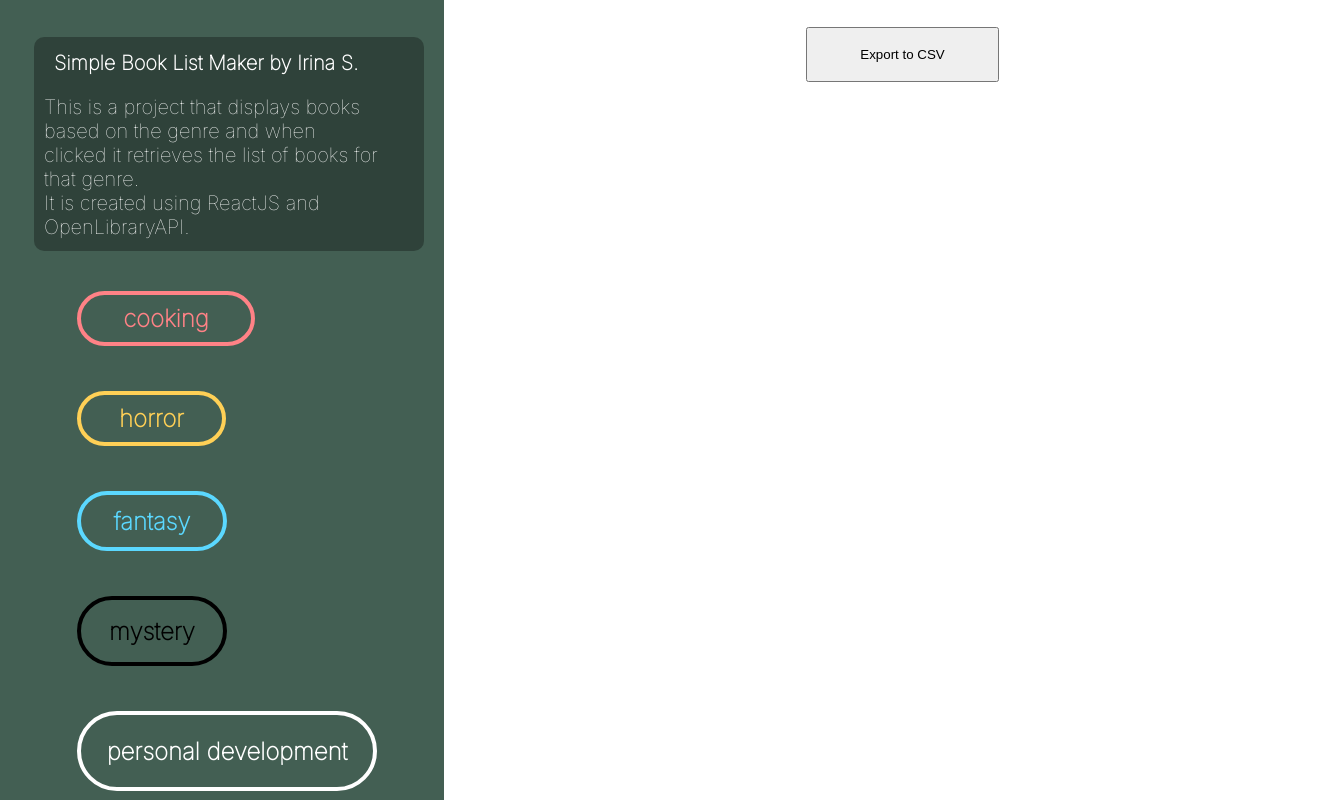
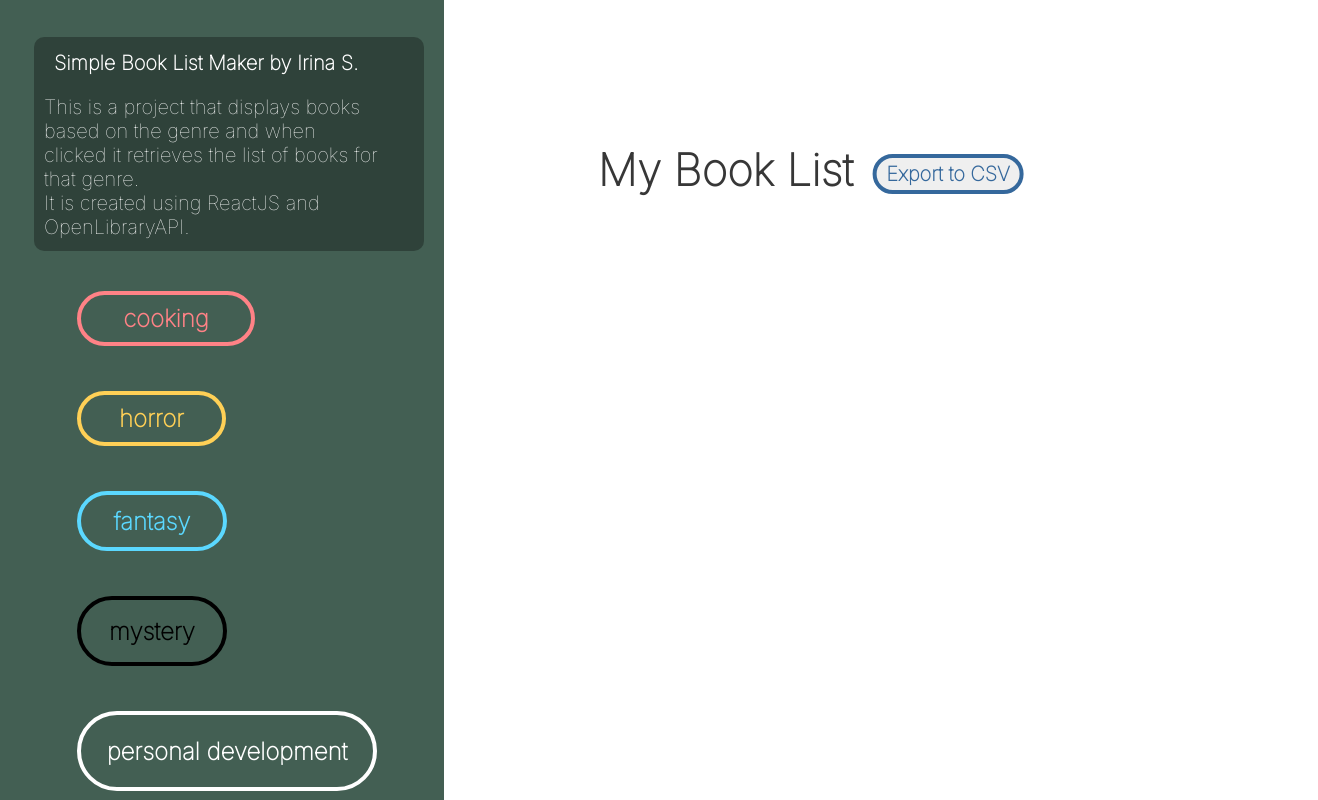
Before and after one commit to isverzh85/libraryProject, a React (Create React App) app: page /my-book-list in a window 1280 px wide. Shown: the top 800 px of the page, 1318 px wide, since content can reach past the window. Built offline with nearby package versions, Linux system fonts and the light colour scheme.

Commit message:
updates to my page list

```diff
--- a/src/Layout/SidePanel/Nav/Nav.js
+++ b/src/Layout/SidePanel/Nav/Nav.js
@@ -1,6 +1,5 @@
 import React from "react";
 import styles from '../../SidePanel/Nav/styles.module.scss';
-import { Link } from 'react-router-dom';
 import { useState } from 'react';
 import Axios from 'axios';
 import cn from 'classnames';
@@ -62,9 +61,9 @@ export const Nav = () => {
                <button type="button" className={cn(styles.navButton, styles.navListItem5)} onClick={() => getBookData('personal_development')}>personal development</button>
                <button type="button" className={cn(styles.navButton, styles.navListItem6)} onClick={() => getBookData('romance')}>romance</button>
                <button type="button" className={cn(styles.navButton, styles.navListItem7)} onClick={() => getBookData('sci-fi')}>sci-fi</button>
-               <Link to="/my-book-list">
+               <a href ="/my-book-list">
                <button type="button" className={cn(styles.navButton, styles.separateNav)}>View My Book List</button>
-               </Link>
+               </a>
 
             </nav>
 
--- a/src/components/Buttons/MyBookList/MyBookList.js
+++ b/src/components/Buttons/MyBookList/MyBookList.js
@@ -2,45 +2,46 @@ import React, { useState } from 'react';
 import styles from '../MyBookList/styles.module.scss';
 import Axios from 'axios';
 
-const MyBookList = ({ books }) => {
-  return (
-    <ul>
-      {books.map((book, index) => (
-        <li key={index}>
-          <div>{book.title}</div>
-          <div>{book.year}</div>
-          <img src={book.cover_url} alt="Book cover" />
-        </li>
-      ))}
-    </ul>
-  );
-};
+// const MyBookList = ({ books }) => {
+//   return (
+//     <ul>
+//       {books.map((book, index) => (
+//         <li key={index}>
+//           <div>{book.title}</div>
+//           <div>{book.year}</div>
+//           <img src={book.cover_url} alt="Book cover" />
+//         </li>
+//       ))}
+//     </ul>
+//   );
+// };
 
 const TheBookList = () => {
-    const [book, setBook] = useState([]);
+//     const [book, setBook] = useState([]);
 
-  const [bookList, setBookList] = useState([]);
+//   const [bookList, setBookList] = useState([]);
 
-  const updateBookData = async (title, cover_url, year, genre) => {
-    const bookListAPI = `https://openlibrary.org/subjects/${genre}.json`;
-    const bookListAPIResponse = await Axios.get(bookListAPI);
-    let bookList = bookListAPIResponse.data.works;
-    let book = {
-      title: title,
-      cover_url: cover_url,
-      year: year
-    };
+//   const updateBookData = async (title, cover_url, year, genre) => {
+//     const bookListAPI = `https://openlibrary.org/subjects/${genre}.json`;
+//     const bookListAPIResponse = await Axios.get(bookListAPI);
+//     let bookList = bookListAPIResponse.data.works;
+//     let book = {
+//       title: title,
+//       cover_url: cover_url,
+//       year: year
+//     };
 
-    setBookList([...bookList, book]);
-  };
+//     setBookList([...bookList, book]);
+ // };
 
   return (
+      <div className={styles.mainContainer}>
       <div className={styles.myBookListContainer}>
-        <h1>My Book List</h1>
+        <h1 className={styles.bookContainer}>My Book List</h1>
         <button className={styles.importButton}>Export to CSV</button>
-        <MyBookList books={bookList} />
-        <div className={styles.bookContainer}></div>
+        {/* <MyBookList books={bookList} /> */}
       </div>
+    </div>
   );
 };
 
--- a/src/components/Buttons/MyBookList/styles.module.scss
+++ b/src/components/Buttons/MyBookList/styles.module.scss
@@ -1,9 +1,37 @@
+.bookContainer{
+    width: 260px;
+    height:53px;
+    margin-left:560px;
+    margin-top:30px;
+    font-family: 'Inter', sans-serif;
+    font-weight: 700;
+    font-size:44px;
+    line-height: 53.25px;
+    color: #373737;
+}
+
+.myBookListContainer{
+   display:flex;
+   transform:translateX(2%);
+}
+
+.mainContainer{
+    transform:translate(12px, -1140px);
+    margin-top:5px;
+    padding-top:5px;
+}
+
 .importButton{
+    width:151px;
+    height:40px;
+    margin-top: 40px;
+    margin-left: 15px;
+    font-family: 'Inter', sans-serif;
+    font-weight: 700;
+    font-size:20px;
+    line-height: 24px;
+    color: #35689C;
     box-sizing: border-box;
-    position: absolute;
-    width: 193px;
-    height: 55px;
-    left: 806px;
-    top: 27px;
-
+    border: 4px solid #35689C;
+    border-radius: 100px;
 }
```
